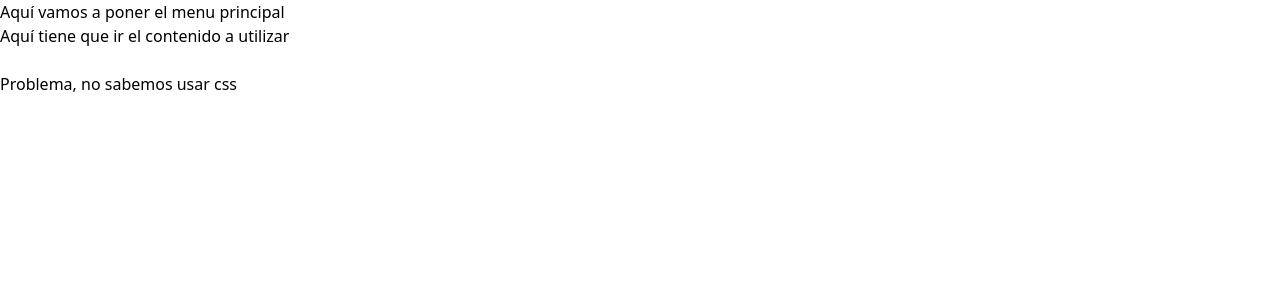
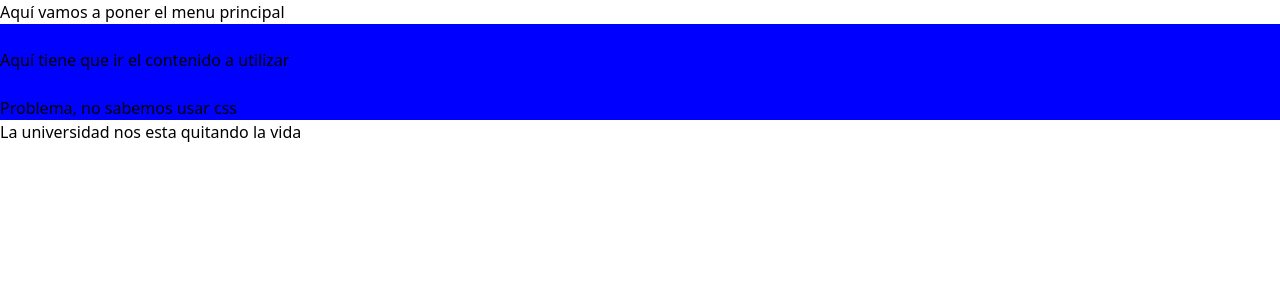
Before and after one commit to AlejandroFlores004/MAJENCOSYS, a Django app: page / in a window 1280 px wide. Shown: the top 300 px of the page. Run offline with Django 4.2, Linux system fonts and the light colour scheme.

Commit message:
Pequeños cambios

```diff
--- a/main/templates/basePresentación.html
+++ b/main/templates/baseClientes.html
@@ -8,10 +8,13 @@
     <link rel="icon" type="image/jpeg" href="{% static 'img/Logo.jpg' %}">
     <script src="https://cdn.jsdelivr.net/npm/@tailwindcss/browser@4"></script>
 </head>
-<body>
+<body style="background-color: white;">
     Aquí vamos a poner el menu principal
     {% block content %}
 
     {% endblock content %}
+    <footer>
+        La universidad nos esta quitando la vida
+    </footer>
 </body>
 </html>
--- /dev/null
+++ b/main/templates/starPageClientes.html
@@ -0,0 +1,13 @@
+{% extends "baseClientes.html" %}
+
+{% block title %}Inicio{% endblock title %}
+
+{% block content %}
+    <div style="background-color: blue;">
+        <br>
+        Aquí tiene que ir el contenido a utilizar
+        <br>
+        <br>
+        Problema, no sabemos usar css
+    </div>
+{% endblock content %}
--- a/main/templates/startpage.html
+++ /dev/null
@@ -1,11 +0,0 @@
-{% extends "basePresentación.html" %}
-
-{% block title %}Inicio{% endblock title %}
-
-{% block content %}
-    <br>
-    Aquí tiene que ir el contenido a utilizar
-    <br>
-    <br>
-    Problema, no sabemos usar css
-{% endblock content %}
--- a/main/views.py
+++ b/main/views.py
@@ -2,4 +2,4 @@ from django.shortcuts import render
 
 # Create your views here.
 def startpage(request):
-    return render(request, 'startpage.html')
+    return render(request, 'starPageClientes.html')
```
